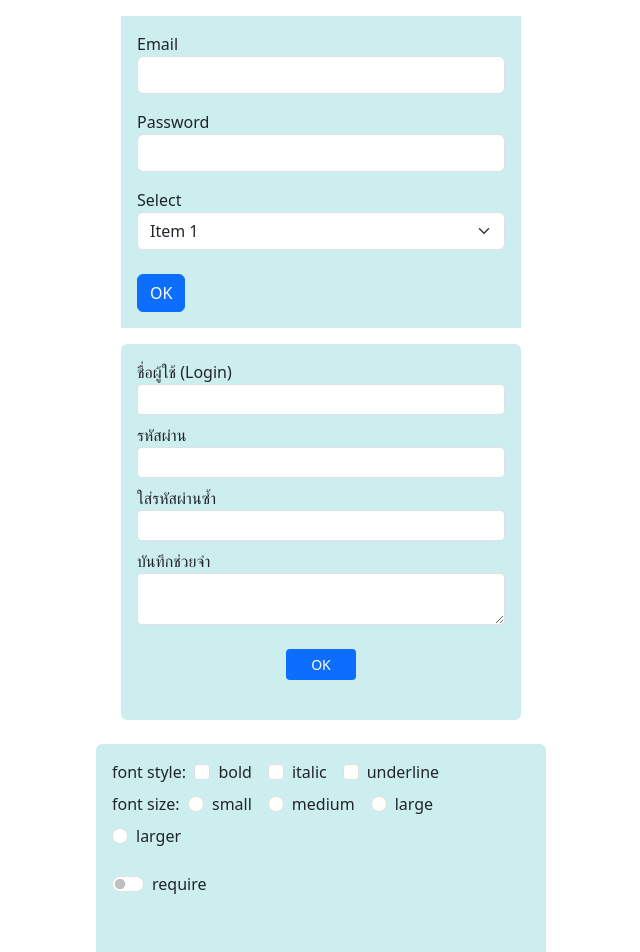
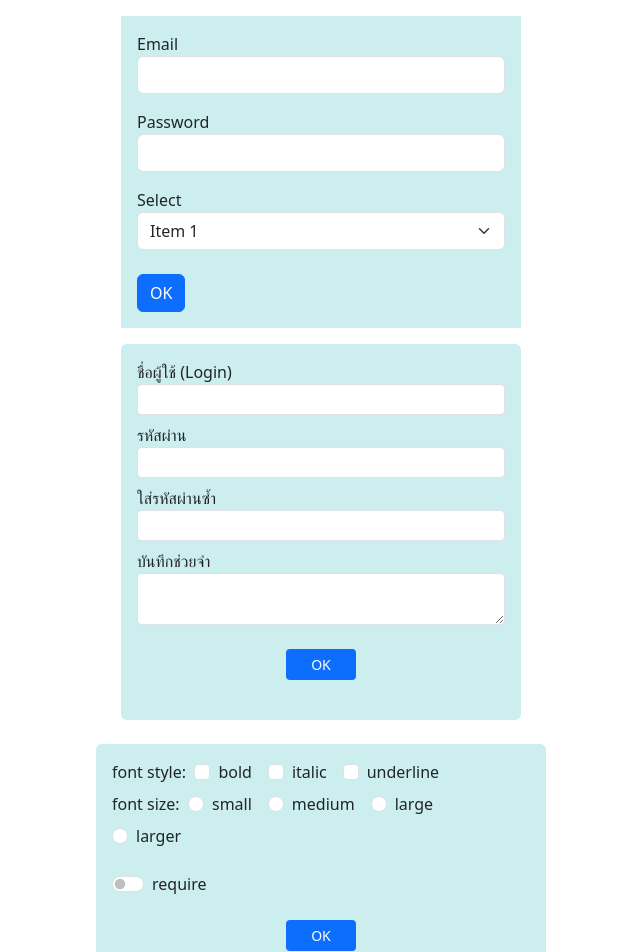
Before and after one commit to JJJJEAR/app1, a React (Create React App) app: page / in a window 1280 px wide. Shown: the top 952 px of the page, without its empty margins (319-959 px from the left). Built offline with nearby package versions, Linux system fonts and the light colour scheme.

Commit message:
Update form-check.js

```diff
--- a/src/form-check.js
+++ b/src/form-check.js
@@ -74,9 +74,9 @@ export default function FormCheck () {
             <label htmlFor="sw" className="form-check-label">require</label>
         </div>
 
-        <div className="text-center mt-4">
-            <button type="button" className="btn btn-sm px-4 bf-primary"
-                onClick={onClickButton} >
+        <div className="text-center mt-4 ">
+            <button type="button" className="btn btn-sm px-4 bg-primary text-white "
+                onClick={onClickButton} >OK
             </button>
         </div>
     </form>
```
